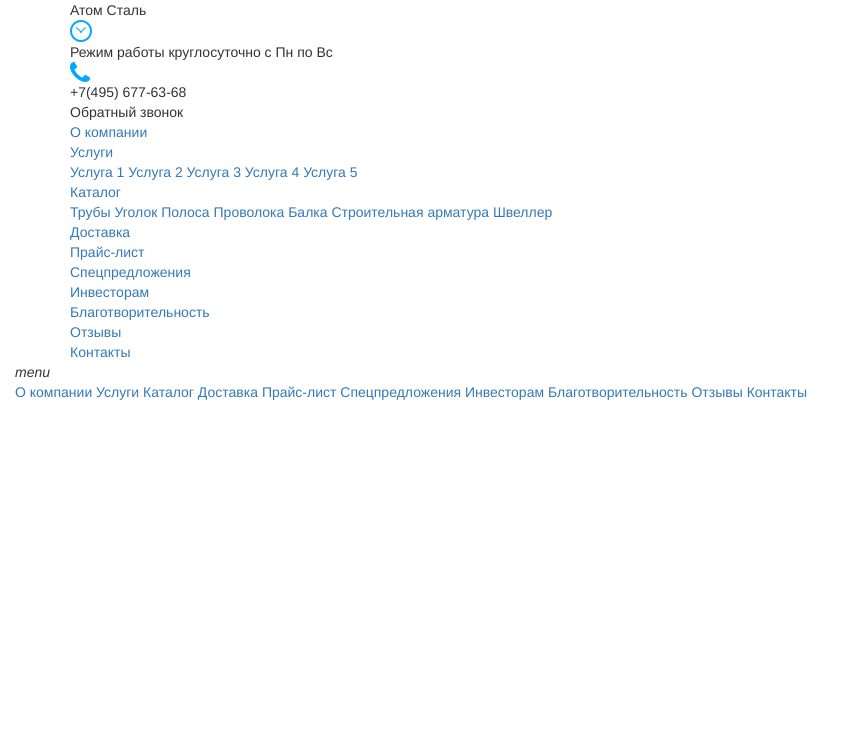
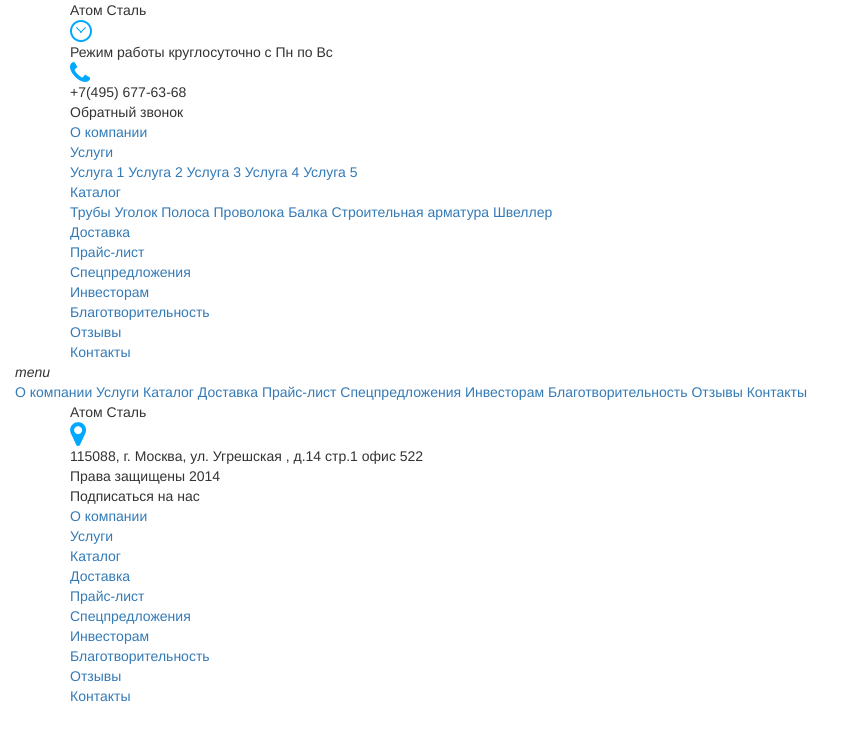
Before and after one commit to atellmer/atom, a website: page client/index.html in a window 1280 px wide. Shown: the whole page, without its empty margins (0-855 px from the left). Drawn offline with nearby package versions, Linux system fonts and the light colour scheme; files that its build step writes are made by us from their sources; some icons are missing.

Commit message:
footer component added

```diff
--- a/client/app/components/common/common.component.styl
+++ b/client/app/components/common/common.component.styl
@@ -78,15 +78,14 @@ $container-width = 1208px
 
 .likearts-content
 	font-family 'Exo 2', sans-serif
-	background $bg-color
 	background-image url('../resources/img/pattern.jpg')
-    background-repeat repeat
-	font-smoothing antialiased
-	overflow-scrolling touch
+	background-repeat repeat
 	color $primary-color-text
 	font-weight 400
-	image-rendering optimizeQuality
-	text-rendering geometricPrecision
+	min-height 100vh
+	@extend .flex
+	flex-flow column wrap
+	justify-content space-between
 
 a
 	&:hover
@@ -107,3 +106,6 @@ a
 	width 100%
 	max-width $container-width
 	margin 0 auto
+
+.likearts-content .content
+	width 100%
--- a/client/app/components/footer/footer.component.styl
+++ b/client/app/components/footer/footer.component.styl
@@ -1 +1,49 @@
 @import 'nib'
+
+.likearts-content .footer
+	background-color #fff
+	width 100%
+
+	&__info
+		width 100%
+		height  auto
+		padding 18px 0 17px 0
+		@extend .flex
+		@media screen and (max-width: $notebook)
+			flex-flow row wrap
+
+	&__logo
+		width 30%
+		@extend .flex
+		justify-content flex-start
+		@media screen and (max-width: $notebook)
+			width 100%
+			justify-content center
+
+	&__contact-items
+		width 70%
+		@extend .flex
+		justify-content space-between
+		@media screen and (max-width: $notebook)
+			width 100%
+			justify-content center
+		@media screen and (max-width: $tablet)
+			flex-flow column wrap
+			justify-content space-between
+
+	&__contact-item
+		@extend .flex
+		@media screen and (max-width: $notebook)
+			margin 0 20px
+		@media screen and (max-width: $tablet)
+			margin 10px
+
+	&__sign
+		margin 0 10px
+		font-size 1.4rem
+		@media screen and (max-width: $notebook)
+			font-size 1.2rem
+		&--phone
+			font-size 1.8rem
+			@media screen and (max-width: $notebook)
+				font-size 1.5rem
--- a/client/app/components/header/header.component.styl
+++ b/client/app/components/header/header.component.styl
@@ -1,6 +1,7 @@
 @import 'nib'
 
 .likearts-content .header
+	width 100%
 	background-color #fff
 
 	&__info
--- a/client/app/components/menu/menu.component.styl
+++ b/client/app/components/menu/menu.component.styl
@@ -28,6 +28,8 @@
 		font-size 1.6rem
 		color #fff
 		text-align center
+		@media screen and (max-width: 1100px)
+			font-size 1.4rem
 		&:hover
 			background-color $secondary-color
 			.menu__other-items
--- a/client/index.html
+++ b/client/index.html
@@ -7,7 +7,7 @@
 	<title>Atom App</title>
 	<link rel="stylesheet" href="./bower_components/bootstrap/dist/css/bootstrap.min.css">
 	<link rel="stylesheet" href="./resources/icons/sprite/sprite.css">
-	<link rel="stylesheet" href="./dist/bundle.css?rev=e00723e120bf1cb28f09ba7a4b3b2a89">
+	<link rel="stylesheet" href="./dist/bundle.css?rev=6c987c79bef281d22c79086c5bd76e80">
 	<!--?rev=@@hash-->
 </head>
 
@@ -119,7 +119,6 @@
 										Контакты
 									</div>
 								</a>
-
 							</div>
 						</div>
 					</div>
@@ -159,7 +158,6 @@
 								<a href="#" class="menu__item menu__item--mobile">
 									Контакты
 								</a>
-
 							</div>
 						</div>
 						<div id="menuOverlay" class="menu__overlay"></div>
@@ -172,6 +170,113 @@
 	</header>
 	<!--end-->
 
+	<!--begin-->
+	<section class="content">
+
+	</section>
+	<!--end-->
+
+	<!--begin-->
+	<footer class="footer">
+		<div class="container-fluid">
+			<div class="footer__row">
+				<div class="container">
+					<div class="footer__info">
+						<div class="footer__logo">
+							<!--begin-->
+							<div class="logo">
+								<div class="logo__pic"></div>
+								<div class="logo__text">
+									<span class="logo__sign logo__sign--bold">Атом</span>
+									<span class="logo__sign logo__sign--margin-left">Сталь</span>
+								</div>
+							</div>
+							<!--end-->
+						</div>
+						<div class="footer__contact-items">
+							<div class="footer__contact-item">
+								<div class="icon icon-geo footer__icon"></div>
+								<div class="header__sign">115088, г. Москва, ул. Угрешская , д.14 стр.1 офис 522</div>
+							</div>
+							<div class="footer__contact-item">
+								<div class="footer__sign">Права защищены 2014</div>
+							</div>
+							<div class="footer__contact-item">
+								<!--begin-->
+								<div class="atm-button">Подписаться на нас</div>
+								<!--end-->
+							</div>
+						</div>
+					</div>
+				</div>
+			</div>
+			<div class="footer__row">
+				<nav>
+					<!--begin-->
+					<div class="menu menu--desktop">
+						<div class="container">
+							<div class="menu__items">
+								<a href="#">
+									<div class="menu__item">
+										О компании
+									</div>
+								</a>
+								<a href="#">
+									<div class="menu__item">
+										Услуги
+									</div>
+								</a>
+								<a href="#">
+									<div class="menu__item">
+										Каталог
+									</div>
+								</a>
+								<a href="#">
+									<div class="menu__item">
+										Доставка
+									</div>
+								</a>
+								<a href="#">
+									<div class="menu__item">
+										Прайс-лист
+									</div>
+								</a>
+								<a href="#">
+									<div class="menu__item">
+										Спецпредложения
+									</div>
+								</a>
+								<a href="#">
+									<div class="menu__item">
+										Инвесторам
+									</div>
+								</a>
+								<a href="#">
+									<div class="menu__item">
+										Благотворительность
+									</div>
+								</a>
+								<a href="#">
+									<div class="menu__item">
+										Отзывы
+									</div>
+								</a>
+								<a href="#">
+									<div class="menu__item">
+										Контакты
+									</div>
+								</a>
+							</div>
+						</div>
+					</div>
+					<!--end-->
+				</nav>
+			</div>
+
+		</div>
+	</footer>
+	<!--end-->
+
 	<script src="./bower_components/jquery/dist/jquery.min.js"></script>
 	<script src="./bower_components/hammerjs/hammer.min.js"></script>
 	<script src="./bower_components/bootstrap/dist/js/bootstrap.min.js"></script>
```
